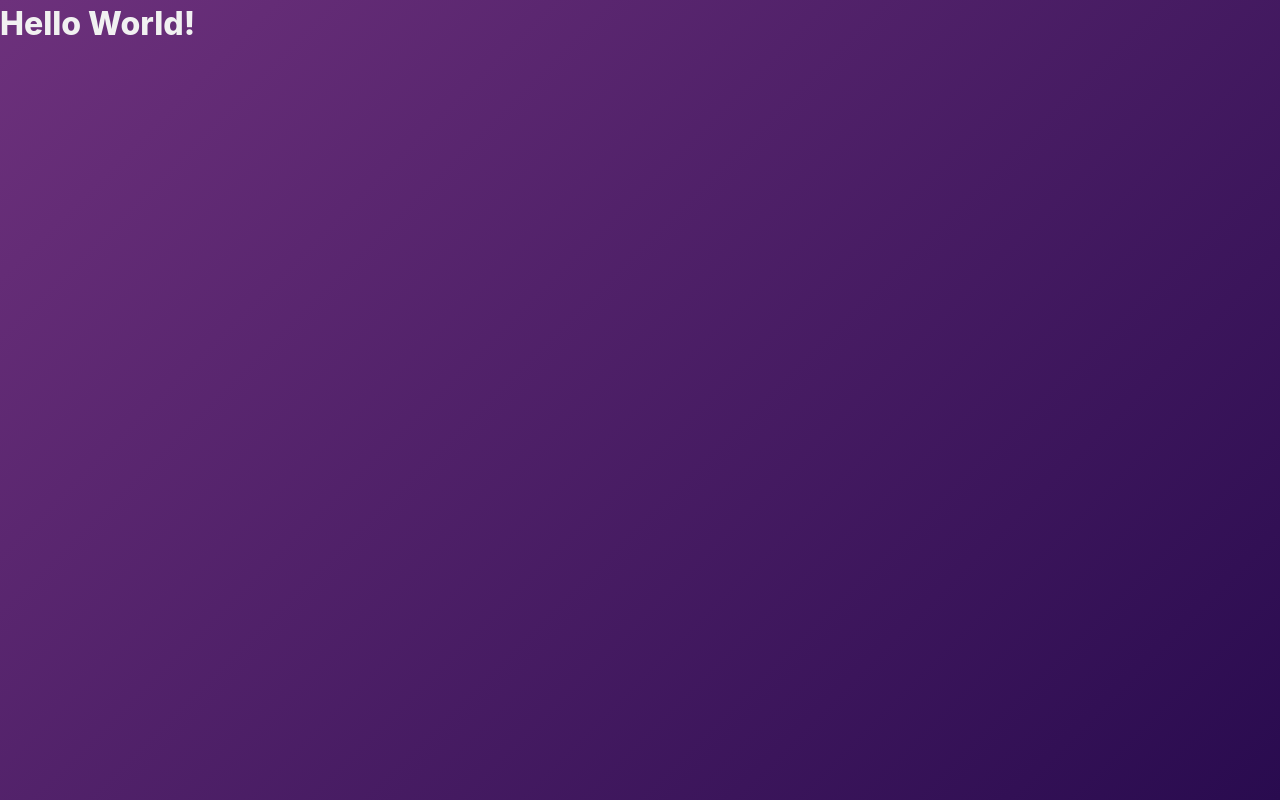
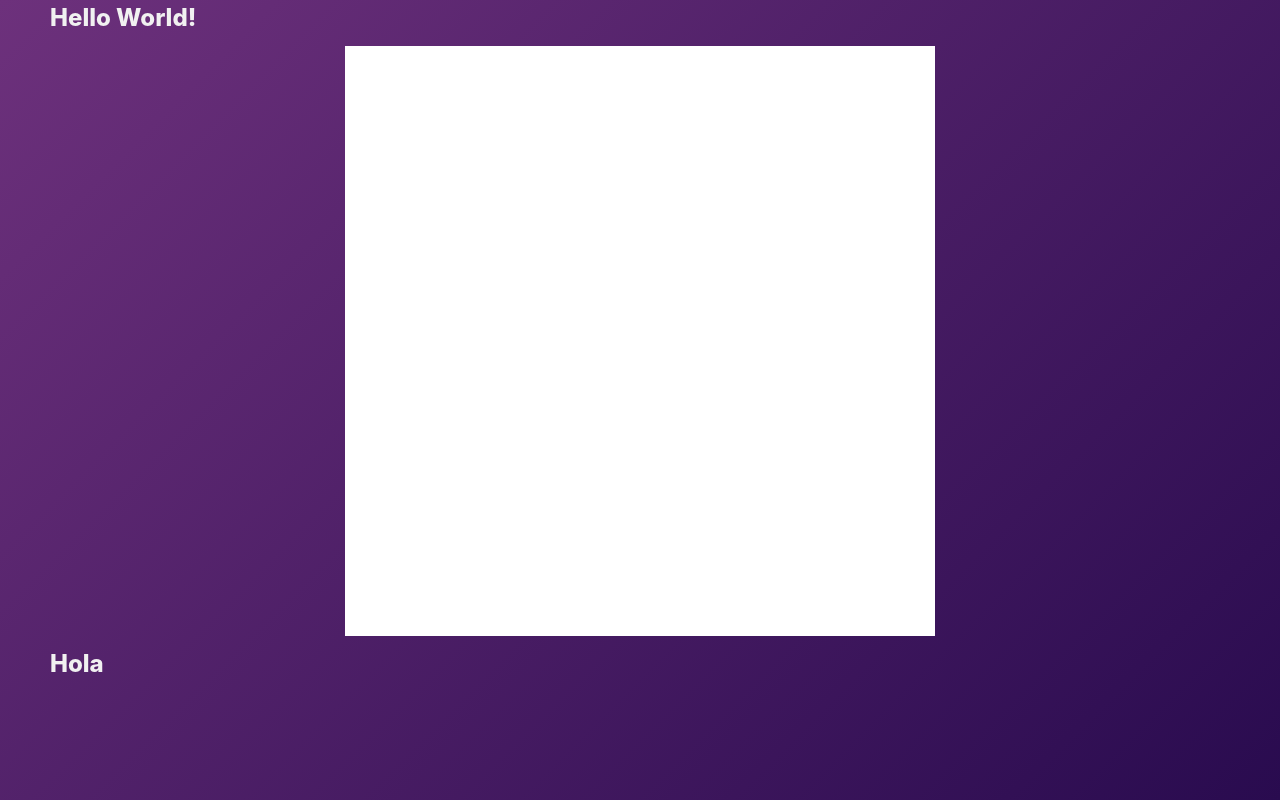
Before and after one commit to Haze272/fckchess-client, an Angular app: page / in a window 1280 px wide. Built offline with nearby package versions, Linux system fonts and the light colour scheme.

Commit message:
feat: add board to layout

```diff
--- a/src/app/app.component.html
+++ b/src/app/app.component.html
@@ -1 +1,6 @@
-<h1>Hello World!</h1>
+
+<section class="game">
+  <h1>Hello World!</h1>
+  <app-board></app-board>
+  <h1>Hola</h1>
+</section>
--- a/src/app/app.component.scss
+++ b/src/app/app.component.scss
@@ -0,0 +1,5 @@
+.game {
+  height: 100vh;
+  display: flex;
+  flex-direction: column;
+}
--- a/src/app/app.component.ts
+++ b/src/app/app.component.ts
@@ -1,11 +1,12 @@
 import { Component } from '@angular/core';
 import { CommonModule } from '@angular/common';
 import { RouterOutlet } from '@angular/router';
+import {BoardComponent} from "../features/board/components/board/board.component";
 
 @Component({
   selector: 'app-root',
   standalone: true,
-  imports: [CommonModule, RouterOutlet],
+  imports: [CommonModule, RouterOutlet, BoardComponent],
   templateUrl: './app.component.html',
   styleUrls: ['./app.component.scss']
 })
--- a/src/features/board/components/board/board.component.html
+++ b/src/features/board/components/board/board.component.html
@@ -1 +1,9 @@
-<p>board works!</p>
+
+<div class="chessboard__wrapper">
+  <div class="chessboard">
+    <div class="chessboard__content">
+
+    </div>
+
+  </div>
+</div>
--- a/src/features/board/components/board/board.component.scss
+++ b/src/features/board/components/board/board.component.scss
@@ -0,0 +1,23 @@
+.chessboard {
+  position: relative;
+  width: 50%;
+
+  &__wrapper {
+    display: flex;
+    justify-content: center;
+    height: 100%;
+  }
+
+  &__content {
+    position: absolute;
+    background-color: #fff;
+    width: 100%;
+    height: 100%;
+  }
+}
+
+.chessboard:after {
+  content: "";
+  display: block;
+  padding-bottom: 100%;
+}
```
Also changed, not shown: src/features/board/board.service.ts (added, +9 -0 lines).
